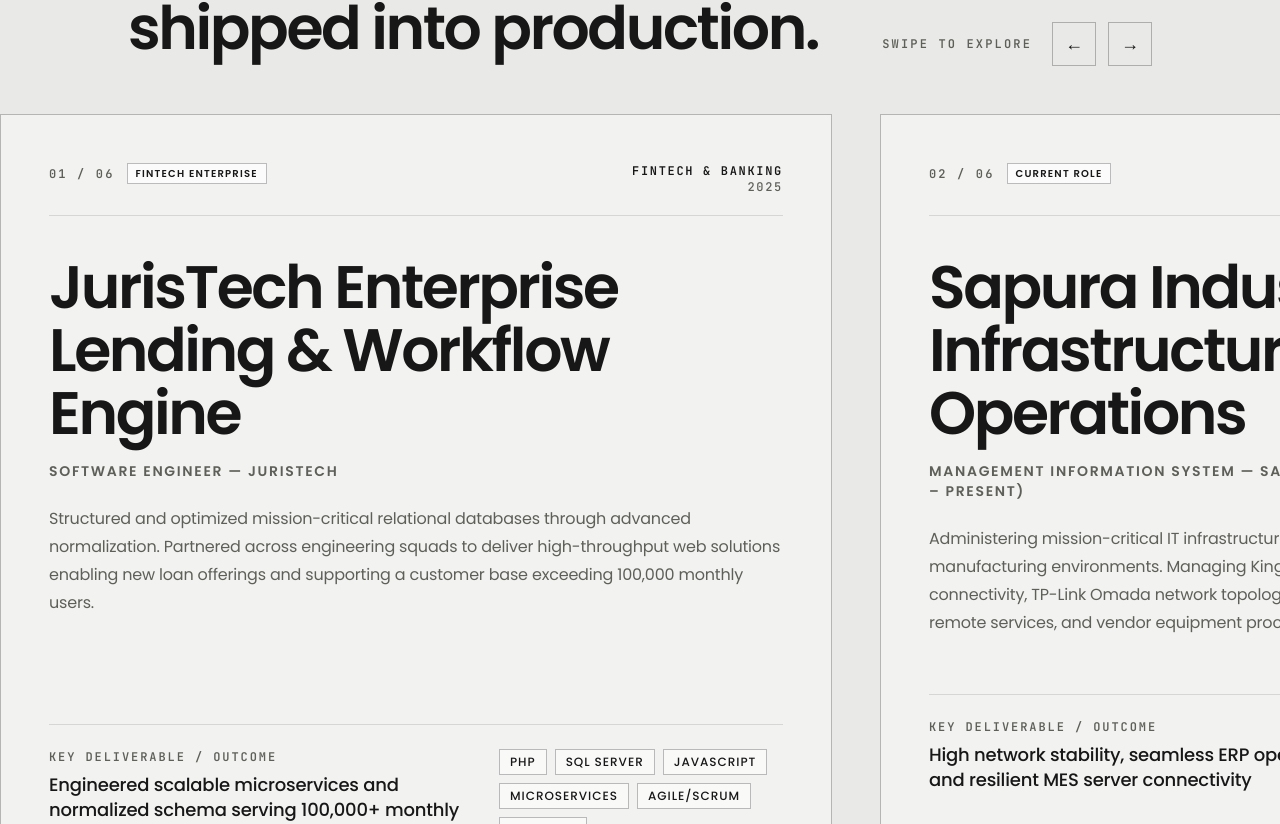
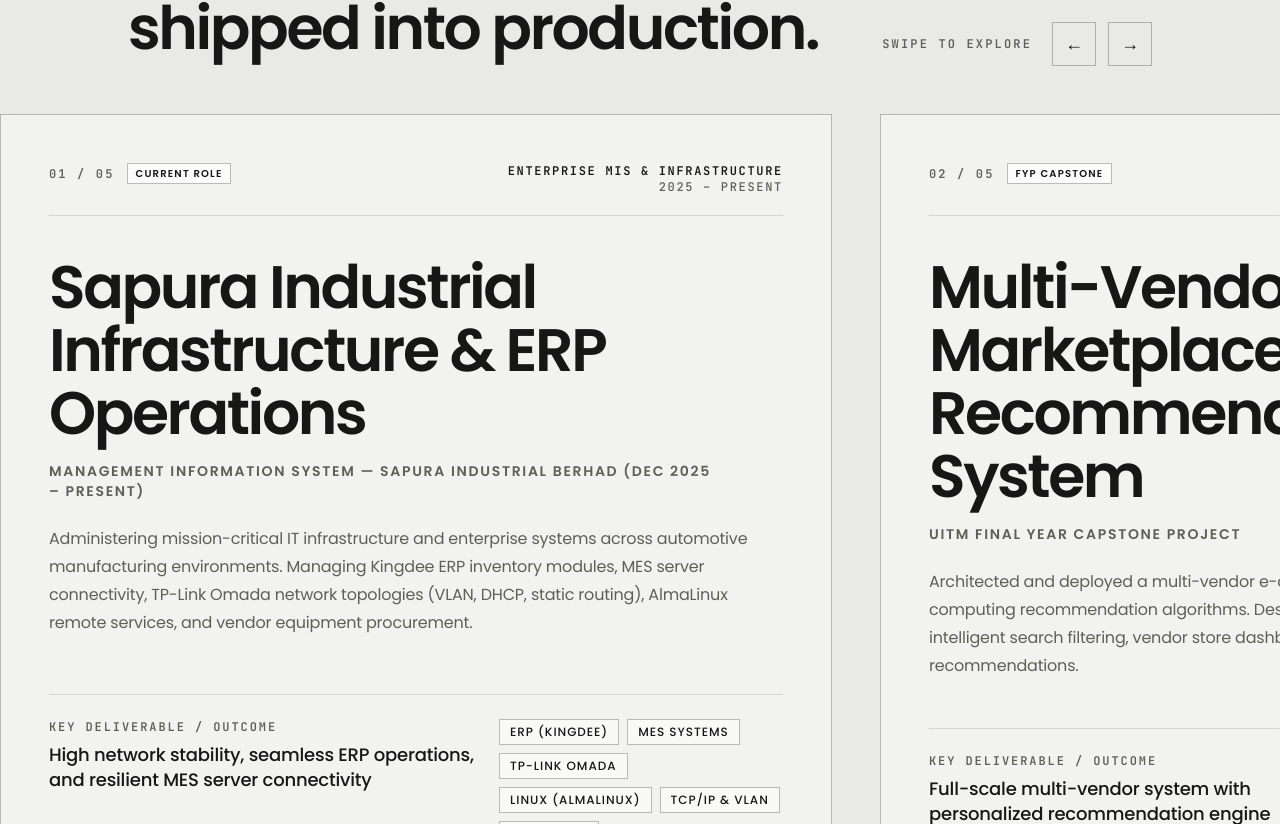
Before and after one commit to NaqibDev/Portfolio_Naqib, a Next.js app: page / in a window 1280 px wide. Shown: the part 1176-2000 px from the top of the page. Built offline with nearby package versions, Linux system fonts and the light colour scheme.

Commit message:
Remove STPM from Education and JurisTech lending engine from projects carousel

```diff
--- a/src/components/PortfolioView.tsx
+++ b/src/components/PortfolioView.tsx
@@ -36,21 +36,8 @@
 
 const projectsData: ProjectItem[] = [
   {
-    id: "juristech-fintech",
+    id: "sapura-mis",
     num: "01",
-    category: "Fintech & Banking",
-    year: "2025",
-    title: "JurisTech Enterprise Lending & Workflow Engine",
-    subtitle: "Software Engineer — JurisTech",
-    description:
-      "Structured and optimized mission-critical relational databases through advanced normalization. Partnered across engineering squads to deliver high-throughput web solutions enabling new loan offerings and supporting a customer base exceeding 100,000 monthly users.",
-    outcome: "Engineered scalable microservices and normalized schema serving 100,000+ monthly users",
-    tech: ["PHP", "SQL Server", "JavaScript", "Microservices", "Agile/Scrum", "REST APIs"],
-    badge: "Fintech Enterprise",
-  },
-  {
-    id: "sapura-mis",
-    num: "02",
     category: "Enterprise MIS & Infrastructure",
     year: "2025 – Present",
     title: "Sapura Industrial Infrastructure & ERP Operations",
@@ -63,7 +50,7 @@
   },
   {
     id: "multivendor-ecommerce",
-    num: "03",
+    num: "02",
     category: "AI & Soft Computing",
     year: "2024",
     title: "Multi-Vendor Marketplace & Recommendation System",
@@ -76,7 +63,7 @@
   },
   {
     id: "it-chenta-dotnet",
-    num: "04",
+    num: "03",
     category: "Enterprise .NET / Blazor",
     year: "2024",
     title: "Enterprise Client Management Applications",
@@ -89,7 +76,7 @@
   },
   {
     id: "taskmaster-mobile",
-    num: "05",
+    num: "04",
     category: "Mobile & Cloud Sync",
     year: "2023",
     title: "TaskMaster Real-Time Productivity App",
@@ -101,7 +88,7 @@
   },
   {
     id: "escooter-rental",
-    num: "06",
+    num: "05",
     category: "Web & Payment Gateway",
     year: "2023",
     title: "E-Scooter Urban Rental & Booking System",
@@ -531,7 +518,7 @@
                   <div className="mb-10 flex items-start justify-between gap-6 border-b border-[var(--hairline)] pb-5">
                     <div className="flex items-center gap-3">
                       <p className="text-xs font-semibold uppercase tracking-[0.18em] text-[var(--muted)] font-mono">
-                        {project.num} / 06
+                        {project.num} / 05
                       </p>
                       {project.badge && (
                         <span className="border border-[var(--hairline-strong)] px-2 py-0.5 text-[10px] font-semibold uppercase tracking-[0.12em] bg-white/70">
@@ -881,18 +868,6 @@
                   </p>
                   <p className="mt-2 text-xs text-[var(--muted)]">
                     FYP Supervisor: Mohd Taufik Mishan
-                  </p>
-                </li>
-
-                <li className="border-b border-[var(--hairline)] py-8">
-                  <h4 className="text-base font-semibold leading-snug text-[var(--fg)]">
-                    Sijil Tinggi Persekolahan Malaysia (STPM)
-                  </h4>
-                  <p className="mt-1 text-sm text-[var(--muted)]">
-                    Business Study
-                  </p>
-                  <p className="mt-3 font-mono text-xs tabular-nums text-[var(--muted)]">
-                    2018 – 2019
                   </p>
                 </li>
               </ul>
```
